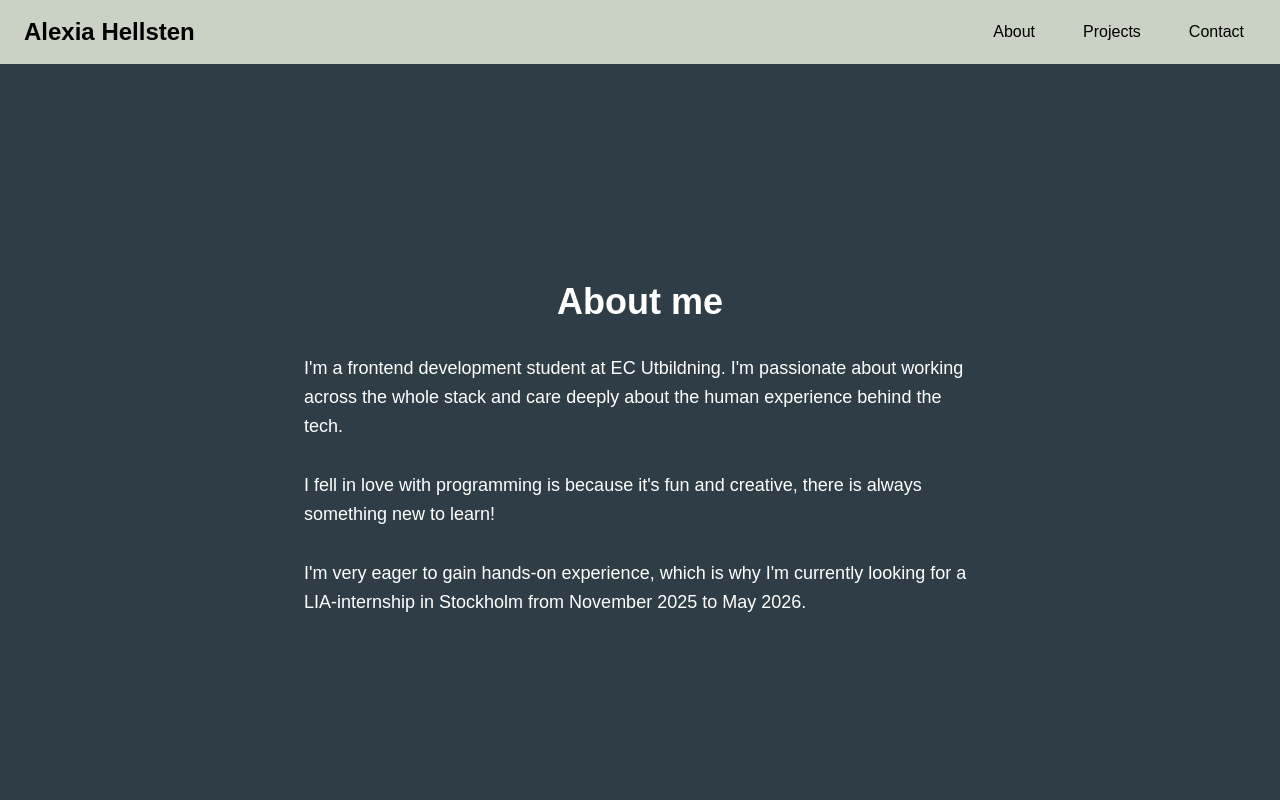
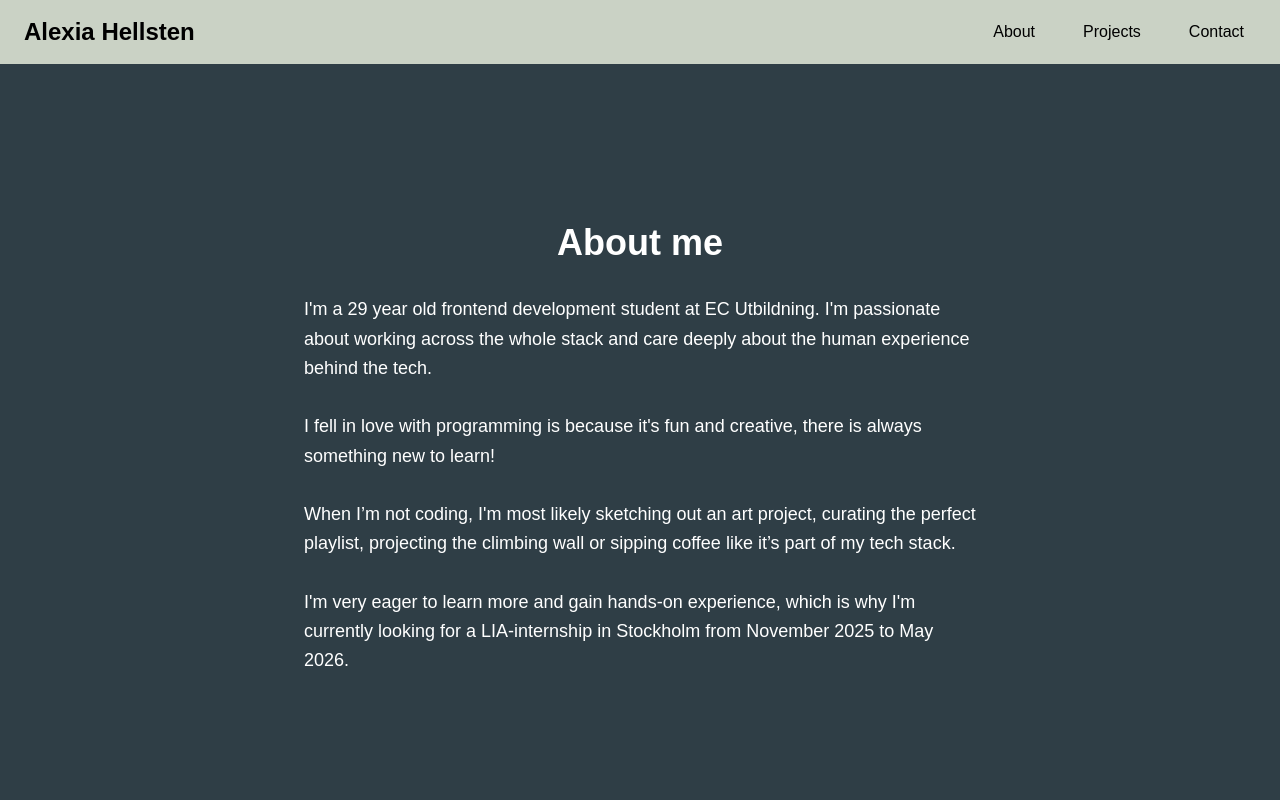
Before and after one commit to alexiahellsten/portfolio-2025, a React (Vite) app: page /about in a window 1280 px wide. Shown: the top 800 px of the page. Built offline with nearby package versions, Linux system fonts and the light colour scheme.

Commit message:
Edit About text

```diff
--- a/src/components/AboutComponent.tsx
+++ b/src/components/AboutComponent.tsx
@@ -7,11 +7,12 @@ export default function About() {
       <h3 className="text-3xl md:text-4xl font-bold mb-8 text-center">
         About me
       </h3>
-  <p className="max-w-2xl mx-auto text-base md:text-lg text-left leading-relaxed">
-        I'm a frontend development student at EC Utbildning. I'm passionate about working across the whole stack and care deeply about the human experience behind the tech.<br /><br />
-        I fell in love with programming is because it's fun and creative, there is always something new to learn!<br /><br />
-        I'm very eager to gain hands-on experience, which is why I'm currently looking for a LIA-internship in Stockholm from November 2025 to May 2026.<br /><br />
-      </p>
+      <p className="max-w-2xl mx-auto text-base md:text-lg text-left leading-relaxed">
+            I'm a 29 year old frontend development student at EC Utbildning. I'm passionate about working across the whole stack and care deeply about the human experience behind the tech.<br /><br />
+            I fell in love with programming is because it's fun and creative, there is always something new to learn!<br /><br />
+            When I’m not coding, I'm most likely sketching out an art project, curating the perfect playlist, projecting the climbing wall or sipping coffee like it’s part of my tech stack.<br /><br />
+            I'm very eager to learn more and gain hands-on experience, which is why I'm currently looking for a LIA-internship in Stockholm from November 2025 to May 2026.<br /><br />
+          </p>
     </section>
   )
 }
```
